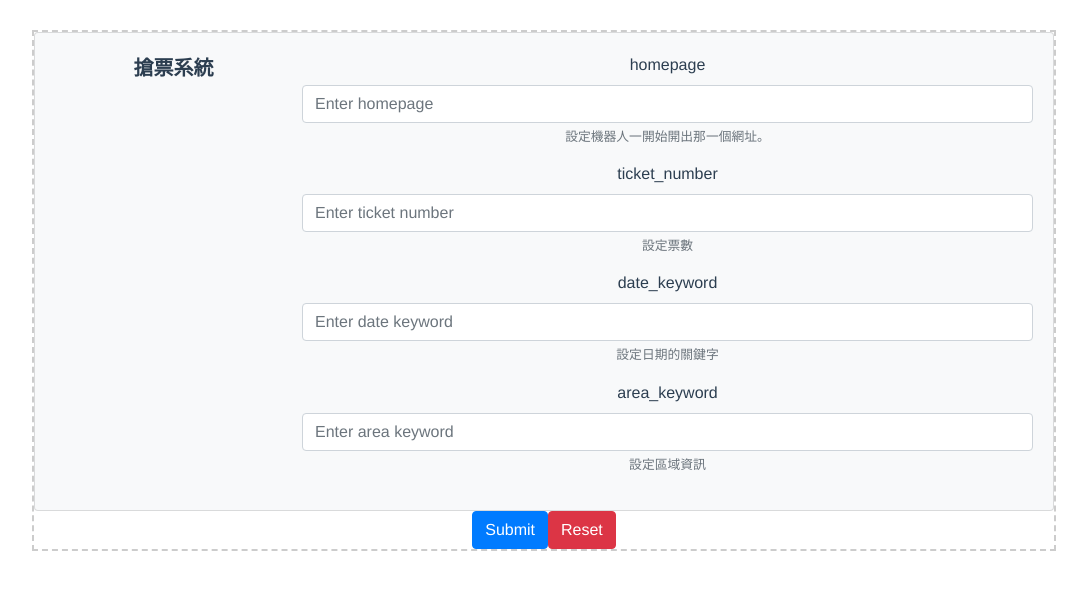
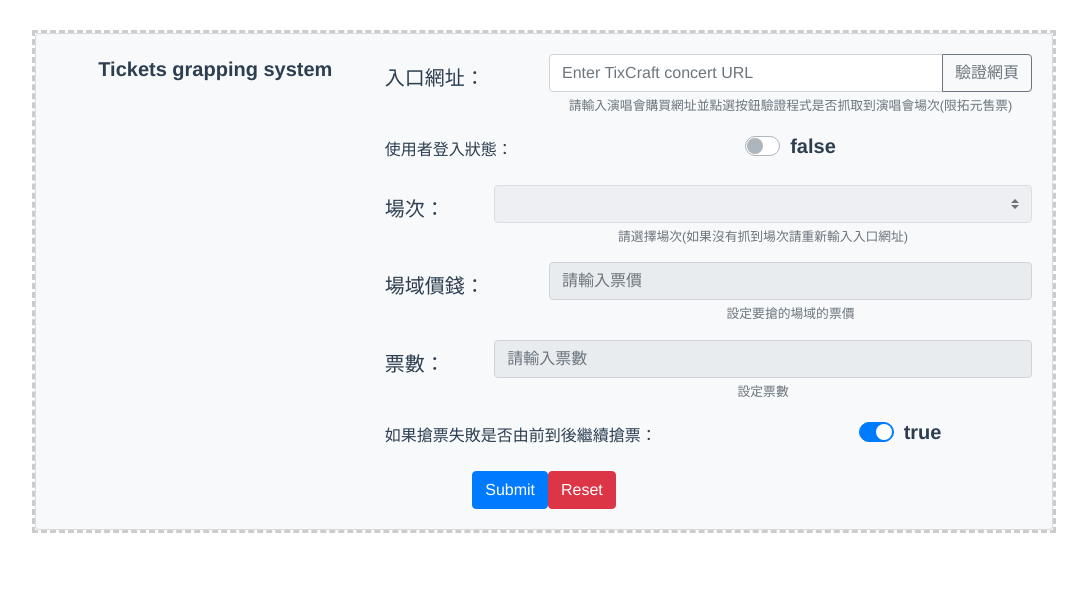
Before and after one commit to dtowstar/flask-vue-crub, a Vue app in the folder client/: page / in a window 1280 px wide. Shown: the top 590 px of the page, without its empty margins (96-1183 px from the left). Built offline with nearby package versions, Linux system fonts and the light colour scheme.

Commit message:
gui change 1

```diff
--- a/client/src/components/GUI.vue
+++ b/client/src/components/GUI.vue
@@ -1,88 +1,122 @@
 <template>
-  <div style="width:80%;height:70%;margin:0px auto;;border:2px #cccccc dashed">
+  <div style="width:80%;height:70%;margin:0px auto;;border:3px #cccccc dashed">
     <b-form @submit="onSubmit" @reset="onReset" v-if="show">
       <b-card bg-variant="light">
         <b-form-group
-          label-cols-lg="3"
-          label="搶票系統"
+          label-cols-lg="4"
+          label="Tickets grapping system"
           label-size="lg"
           label-class="font-weight-bold pt-0"
           class="mb-0"
         >
           <b-form-group
             id="input-group-1"
-            label="homepage"
+            label-cols-sm="3"
+            label="入口網址："
             label-for="input-1"
-            description="設定機器人一開始開出那一個網址。"
+            label-size="lg"
+            description="請輸入演唱會購買網址並點選按鈕驗證程式是否抓取到演唱會場次(限拓元售票)"
+            label-align-sm="left"
+          >
+            <b-input-group>
+              <b-form-input
+                id="input-1"
+                v-model="form.homepage"
+                type="text"
+                required
+                placeholder="Enter TixCraft concert URL"
+              ></b-form-input>
+              <b-input-group-append>
+                <b-button variant="outline-secondary">驗證網頁</b-button>
+              </b-input-group-append>
+            </b-input-group>
+          </b-form-group>
+          <b-form-group label-cols-lg="3" label="使用者登入狀態：" label-size="xm" label-align-sm="left">
+            <b></b>
+            <b-form-checkbox
+              v-model="login"
+              size="lg"
+              label-checkbox-sm="left"
+              name="fail_retry"
+              switch
+            >
+              <b>{{login}}</b>
+            </b-form-checkbox>
+          </b-form-group>
+          <b-form-group
+            id="input-group-2"
+            label-cols-sm="2"
+            label-align-sm="left"
+            label-size="lg"
+            label="場次："
+            description="請選擇場次(如果沒有抓到場次請重新輸入入口網址)"
+            label-for="input-2"
+          >
+            <b-form-select
+              id="input-2"
+              v-model="form.ticket_session"
+              :options="session"
+              :disabled="isDisabled"
+              required
+            ></b-form-select>
+          </b-form-group>
+          <b-form-group
+            id="input-group-3"
+            label-cols-sm="3"
+            label-align-sm="left"
+            label-size="lg"
+            label="場域價錢："
+            label-for="input-3"
+            description="設定要搶的場域的票價"
           >
             <b-form-input
-              id="input-1"
-              v-model="form.homepage"
-              type="text"
+              id="input-3"
+              v-model="form.ticket_areaPrice"
+              type="number"
               required
-              placeholder="Enter homepage"
+              :disabled="isDisabled"
+              placeholder="請輸入票價"
             ></b-form-input>
           </b-form-group>
-
           <b-form-group
-            id="input-group-2"
-            label="ticket_number"
-            label-for="input-2"
+            id="input-group-4"
+            label-cols-sm="2"
+            label-size="lg"
+            label-align-sm="left"
+            label="票數："
+            label-for="input-4"
             description="設定票數"
           >
             <b-form-input
-              id="input-2"
+              id="input-4"
               v-model="form.ticket_number"
+              type="number"
               required
-              placeholder="Enter ticket number"
+              :disabled="isDisabled"
+              placeholder="請輸入票數"
             ></b-form-input>
           </b-form-group>
-
           <b-form-group
-            id="input-group-3"
-            label="date_keyword"
-            label-for="input-3"
-            description="設定日期的關鍵字"
+            label-cols-lg="7"
+            label="如果搶票失敗是否由前到後繼續搶票："
+            label-size="xm"
+            label-align-sm="left"
           >
-            <b-form-input
-              id="input-3"
-              v-model="form.date_keyword"
-              type="text"
-              required
-              placeholder="Enter date keyword"
-            ></b-form-input>
-          </b-form-group>
-
-          <b-form-group
-            id="input-group-4"
-            label="area_keyword"
-            label-for="input-4"
-            description="設定區域資訊"
-          >
-            <b-form-input
-              id="input-4"
-              v-model="form.area_keyword"
-              type="text"
-              required
-              placeholder="Enter area keyword"
-            ></b-form-input>
+            <b></b>
+            <b-form-checkbox
+              v-model="form.fail_retry"
+              size="lg"
+              label-checkbox-sm="left"
+              name="fail_retry"
+              switch
+            >
+              <b>{{form.fail_retry}}</b>
+            </b-form-checkbox>
           </b-form-group>
         </b-form-group>
+        <b-button type="submit" variant="primary" :disabled="disabled">Submit</b-button>
+        <b-button type="reset" variant="danger" :disabled="disabled">Reset</b-button>
       </b-card>
-      <!--<b-form-group id="input-group-3" label="Food:" label-for="input-3">
-        <b-form-select id="input-3" v-model="form.food" :options="foods" required></b-form-select>
-      </b-form-group>
-
-
-      <b-form-group id="input-group-4">
-        <b-form-checkbox-group v-model="form.checked" id="checkboxes-4">
-          <b-form-checkbox value="me">Check me out</b-form-checkbox>
-          <b-form-checkbox value="that">Check that out</b-form-checkbox>
-        </b-form-checkbox-group>
-      </b-form-group>
-      -->
-      <b-button type="submit" variant="primary">Submit</b-button>
-      <b-button type="reset" variant="danger">Reset</b-button>
     </b-form>
   </div>
 </template>
@@ -93,19 +127,26 @@ export default {
     return {
       form: {
         homepage: "",
+        ticket_session: "",
+        ticket_areaPrice: "",
         ticket_number: "",
-        date_keyword: "",
-        area_keyword: ""
+        fail_retry: true
       },
-      foods: [
+      session: [
         { text: "Select One", value: null },
-        "Carrots",
-        "Beans",
-        "Tomatoes",
-        "Corn"
+        "高雄",
+        "台北",
+        "雲林",
+        "桃園"
       ],
+      login: false,
       show: true
     };
+  },
+  computed: {
+    isDisabled: function() {
+      return !this.login;
+    }
   },
   methods: {
     onSubmit(evt) {
@@ -116,12 +157,11 @@ export default {
       evt.preventDefault();
       // Reset our form values
       this.form.homepage = "";
+      this.form.ticket_session = null;
+      this.form.checked = [];
+      this.form.ticket_areaPrice = "";
       this.form.ticket_number = "";
-      this.form.date_keyword = "";
-      this.form.area_keyword = "";
-      /*this.form.food = null;
-      this.form.checked = [];*/
-      // Trick to reset/clear native browser form validation state
+      this.form.fail_retry = true;
       this.show = false;
       this.$nextTick(() => {
         this.show = true;
@@ -130,3 +170,5 @@ export default {
   }
 };
 </script>
+<style>
+</style>
```
